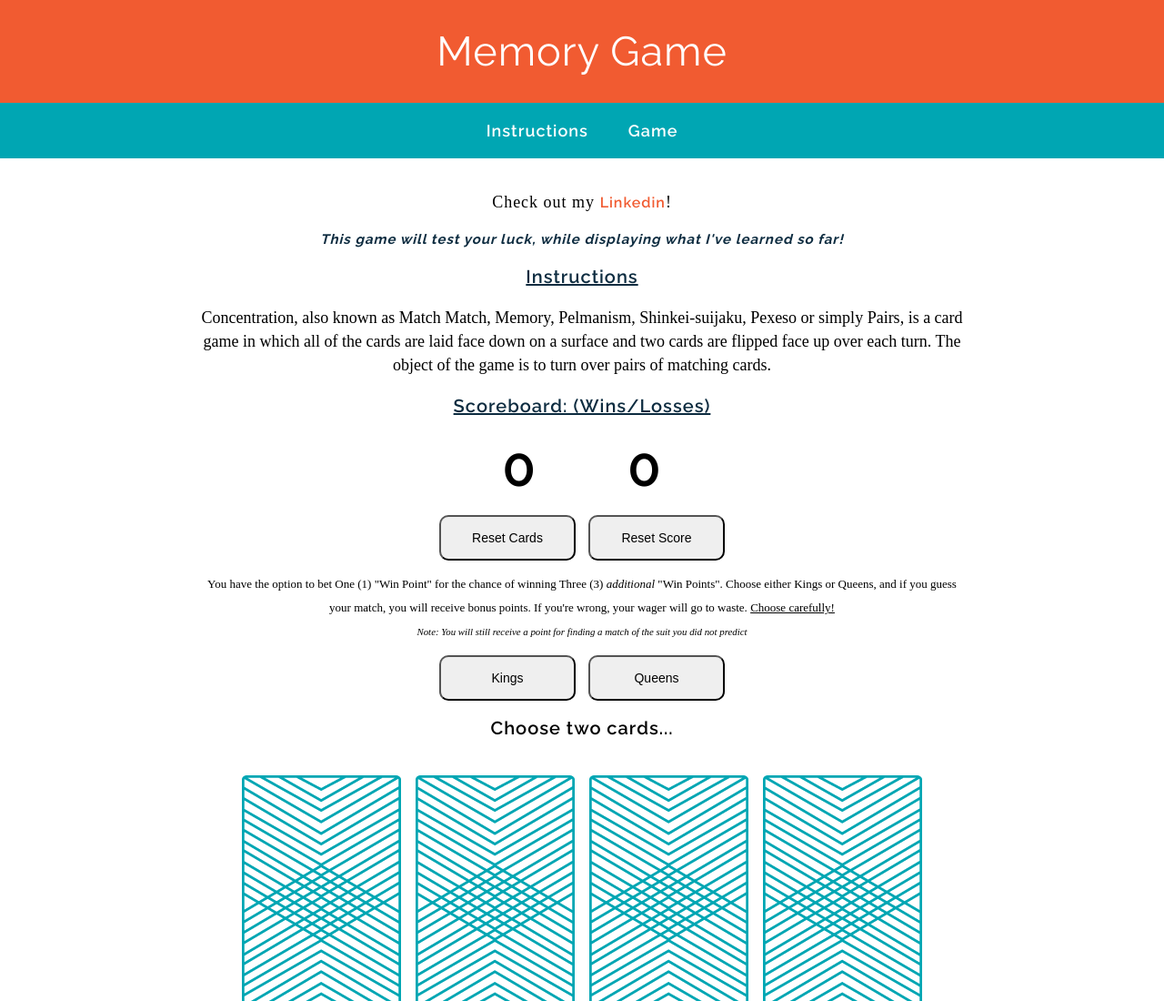
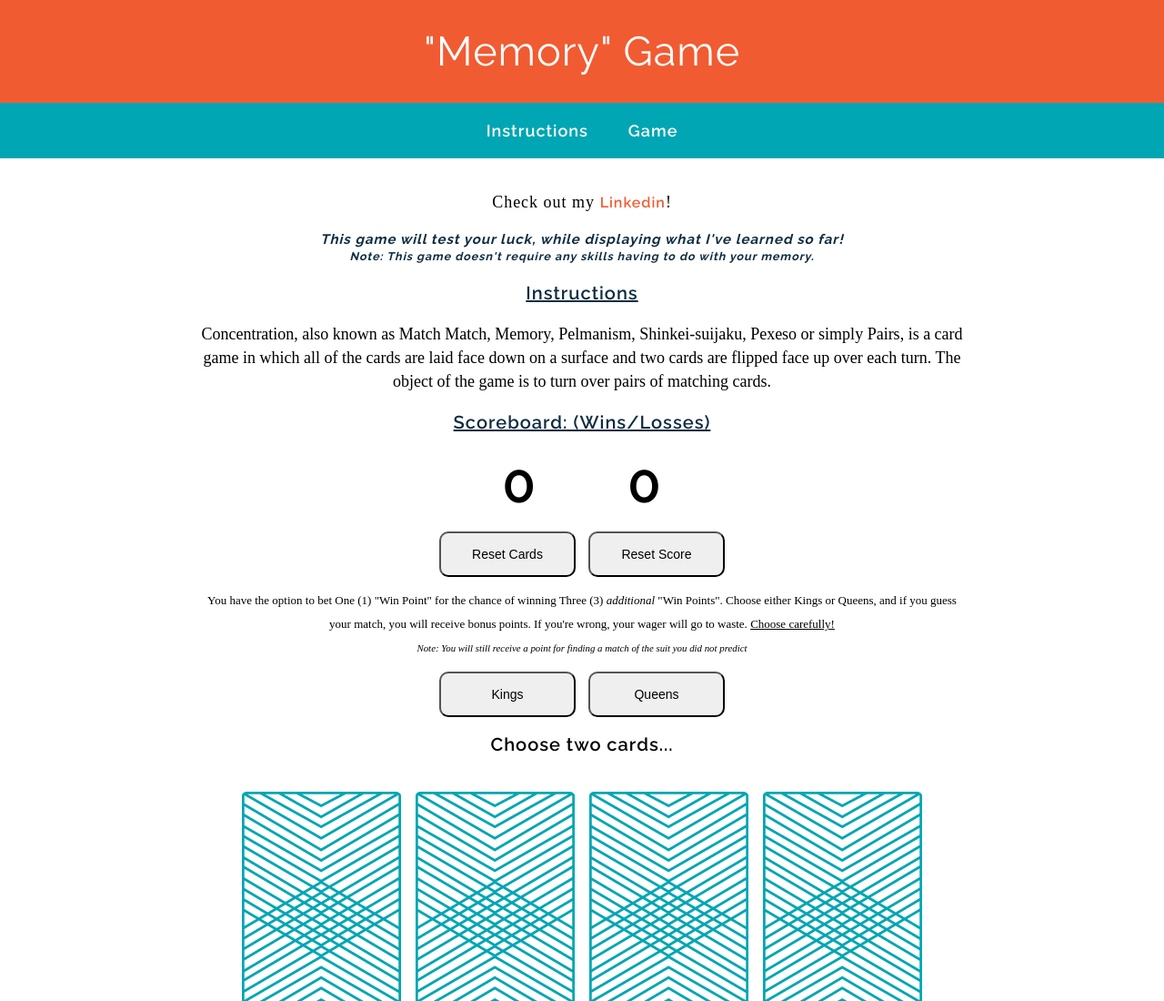
Before and after one commit to constaac/Wdi-fundamentals-memorygame, a plain HTML site: page memory_game/Index.html in a window 1280 px wide. Shown: the top 1100 px of the page at 91% size. Drawn offline with Linux system fonts and the light colour scheme; a web font is replaced by a local one.

Commit message:
added "no memory required" caveat

```diff
--- a/memory_game/Index.html
+++ b/memory_game/Index.html
@@ -7,7 +7,7 @@
 	</head>
 	<body>
 		<header>
-			<h1>Memory Game</h1>
+			<h1>"Memory" Game</h1>
 		</header>
 		<nav>
 			<a href="#instructionscroll">Instructions</a>
@@ -15,7 +15,7 @@
 		</nav>
 		<main>
 		<span id="linkedin"><p>Check out my <a href="https://www.linkedin.com/in/alexander-constantine-b22a54b4/" id="linkedinlink">Linkedin</a>!</p></span>
-		<h2>This game will test your luck, while displaying what I've learned so far!</h2>
+		<h2>This game will test your luck, while displaying what I've learned so far!<br><small>Note: This game doesn't require any skills having to do with your memory.</small></h2>
 		<h3 id="instructionscroll">Instructions</h3>
 		<p>Concentration, also known as Match Match, Memory, Pelmanism, Shinkei-suijaku, Pexeso or simply Pairs, is a card game in which all of the cards are laid face down on a surface and two cards are flipped face up over each turn. The object of the game is to turn over pairs of matching cards.</p>
 		<h3 id="gameAnchor">Scoreboard: (Wins/Losses)</h3></div>
@@ -26,7 +26,7 @@
 		<button type="button" id="betKings" onclick="bettingChoice('k')">Kings</button>
 		<button type="button" id="betQueens" onclick="bettingChoice('q')">Queens</button>
 		<br><br>
-		<a id ="outcome">Choose two cards...</a>
+		<a id ="outcome">Choose two cards...</a><br>
 		<div id="game-board" class="board clearfix">
 		</main>
 		<footer class="clearfix">
```
